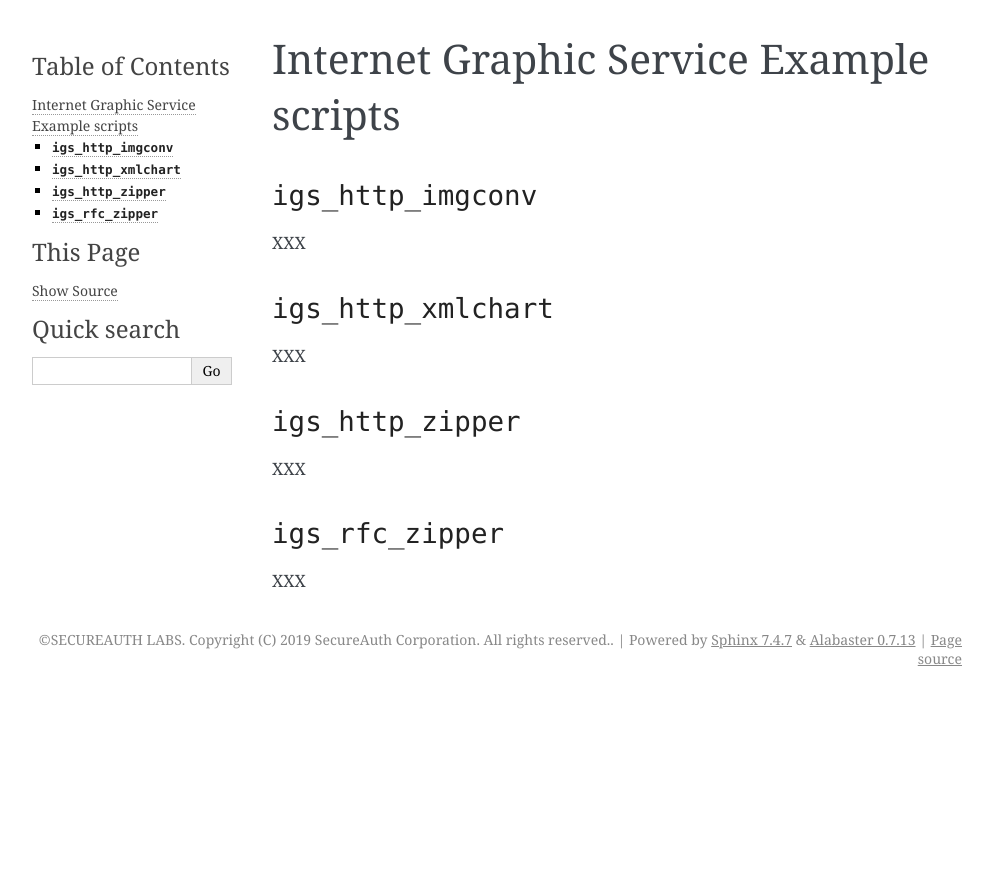
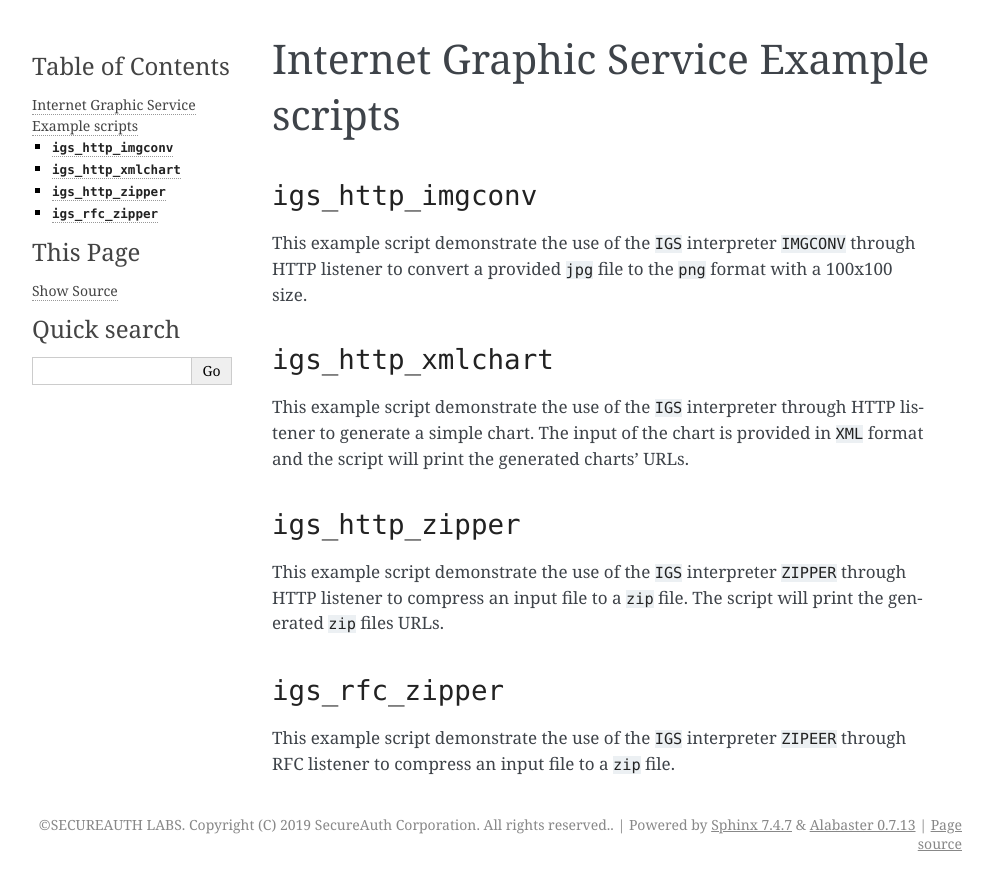
Before and after one commit to OWASP/pysap, a Sphinx documentation site: the page built from docs/examples/igs.rst, in a window 1280 px wide. Shown: the top 890 px of the page, without its empty margins (148-1141 px from the left). Built offline with Sphinx 7.4.7, drawn with Linux system fonts in a browser that asks for light colours; pages that are not in the unit, such as notebooks, are missing from menus.

Commit message:
Added basic descriptions for IGS

```diff
--- a/docs/examples/igs.rst
+++ b/docs/examples/igs.rst
@@ -6,22 +6,28 @@ Internet Graphic Service Example scripts
 ``igs_http_imgconv``
 --------------------
 
-XXX
+This example script demonstrate the use of the ``IGS`` interpreter ``IMGCONV`` through HTTP
+listener to convert a provided ``jpg`` file to the ``png`` format with a 100x100 size.
 
 
 ``igs_http_xmlchart``
 ---------------------
 
-XXX
+This example script demonstrate the use of the ``IGS`` interpreter through HTTP listener
+to generate a simple chart. The input of the chart is provided in ``XML`` format and the
+script will print the generated charts' URLs.
 
 
 ``igs_http_zipper``
 -------------------
 
-XXX
+This example script demonstrate the use of the ``IGS`` interpreter ``ZIPPER`` through HTTP
+listener to compress an input file to a ``zip`` file. The script will print the generated
+``zip`` files URLs.
 
 
 ``igs_rfc_zipper``
 ------------------
 
-XXX
+This example script demonstrate the use of the ``IGS`` interpreter ``ZIPEER`` through RFC
+listener to compress an input file to a ``zip`` file.
```
